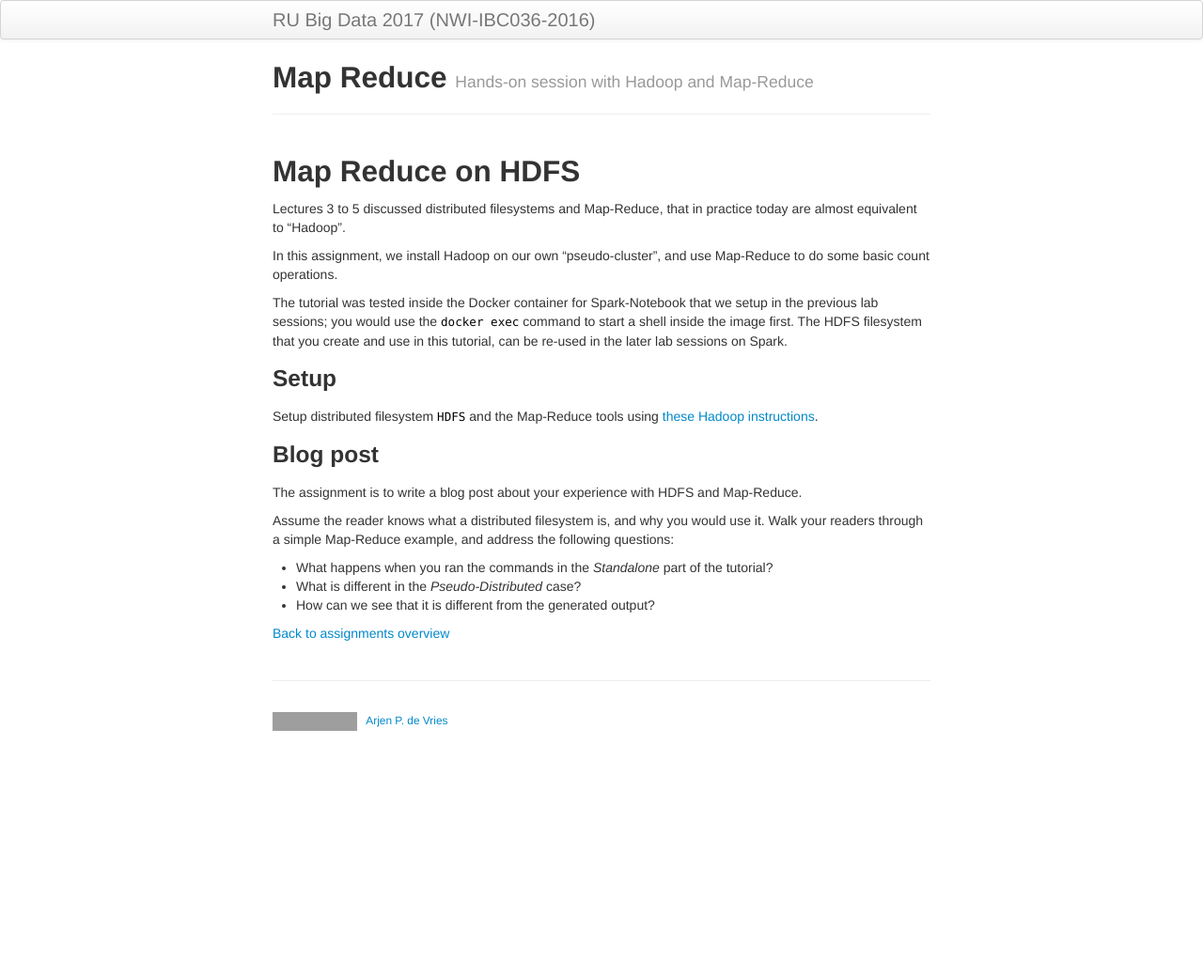
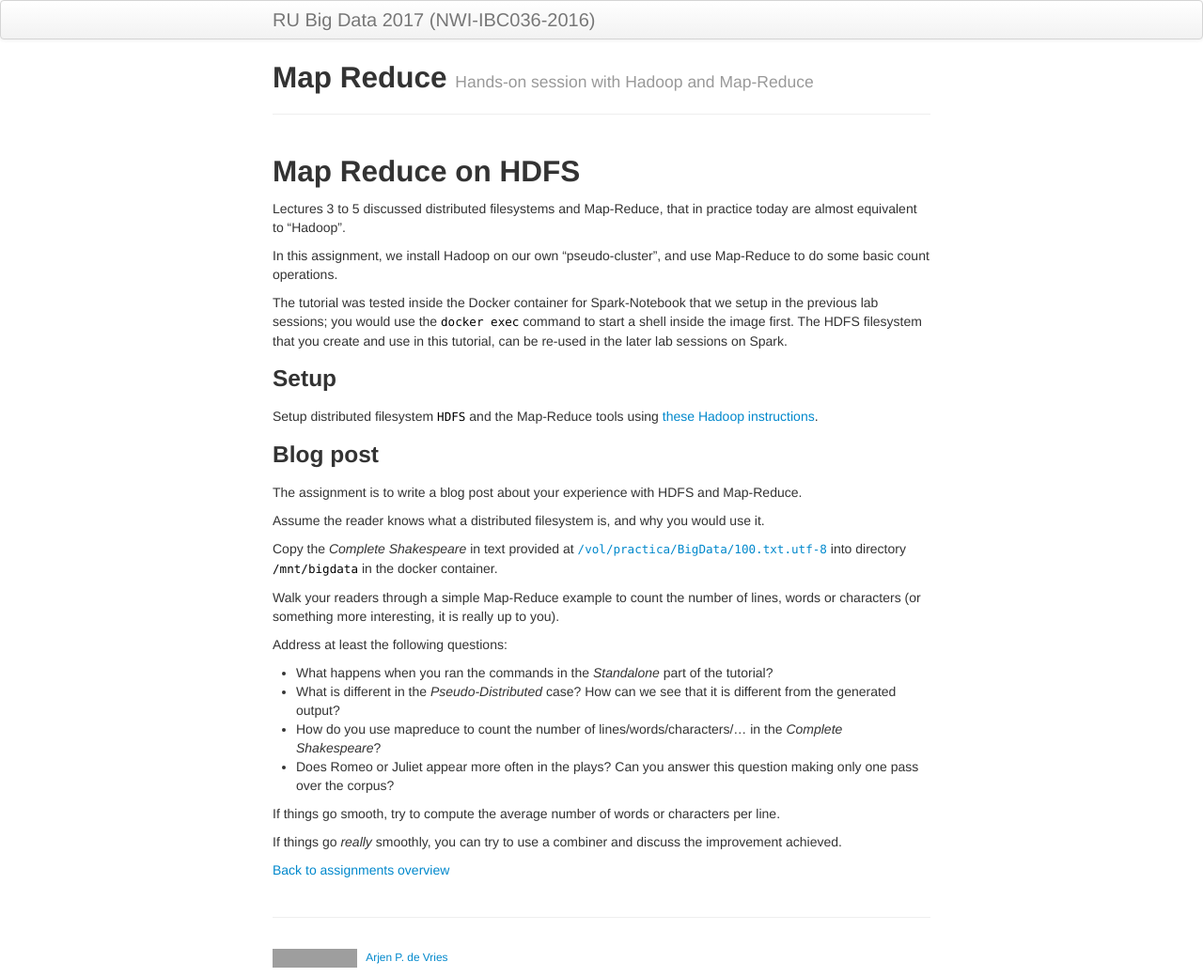
Before and after one commit to Thelukepet/course, a Jekyll site: the page built from assignments/A2-mapreduce.md, in a window 1280 px wide. Shown: the whole page at 94% size. Built offline with Jekyll 4.4.1, drawn with Linux system fonts in a browser that asks for light colours; before the commit the page ends 900 px from its top, so only the background shows below that; grey boxes are pictures that could not be loaded.

Commit message:
Better guidance for what we want in the blogpost

```diff
--- a/assignments/A2-mapreduce.md
+++ b/assignments/A2-mapreduce.md
@@ -24,13 +24,24 @@ Setup distributed filesystem `HDFS` and the Map-Reduce tools using [these Hadoop
 The assignment is to write a blog post about your experience with HDFS and Map-Reduce.
 
 Assume the reader knows what a distributed filesystem is, and why you would use it.
-Walk your readers through a simple Map-Reduce example, and address the following questions:
+
+Copy the *Complete Shakespeare* in text provided at
+[`/vol/practica/BigData/100.txt.utf-8`](file:///vol/practica/BigData/100.txt.utf-8)
+into directory `/mnt/bigdata` in the docker container.
+
+Walk your readers through a simple Map-Reduce example to count the number of lines, words or characters
+(or something more interesting, it is really up to you).
+
+Address at least the following questions:
 + What happens when you ran the commands in the _Standalone_ part of the tutorial?
 + What is different in the _Pseudo-Distributed_ case?
-+ How can we see that it is different from the generated output?
+  How can we see that it is different from the generated output?
++ How do you use mapreduce to count the number of lines/words/characters/... in the *Complete Shakespeare*?
++ Does Romeo or Juliet appear more often in the plays?
+  Can you answer this question making only one pass over the corpus?
 
+If things go smooth, try to compute the average number of words or characters per line.
 
-
-
+If things go _really_ smoothly, you can try to use a combiner and discuss the improvement achieved.
 
 [Back to assignments overview](index.html)
```
